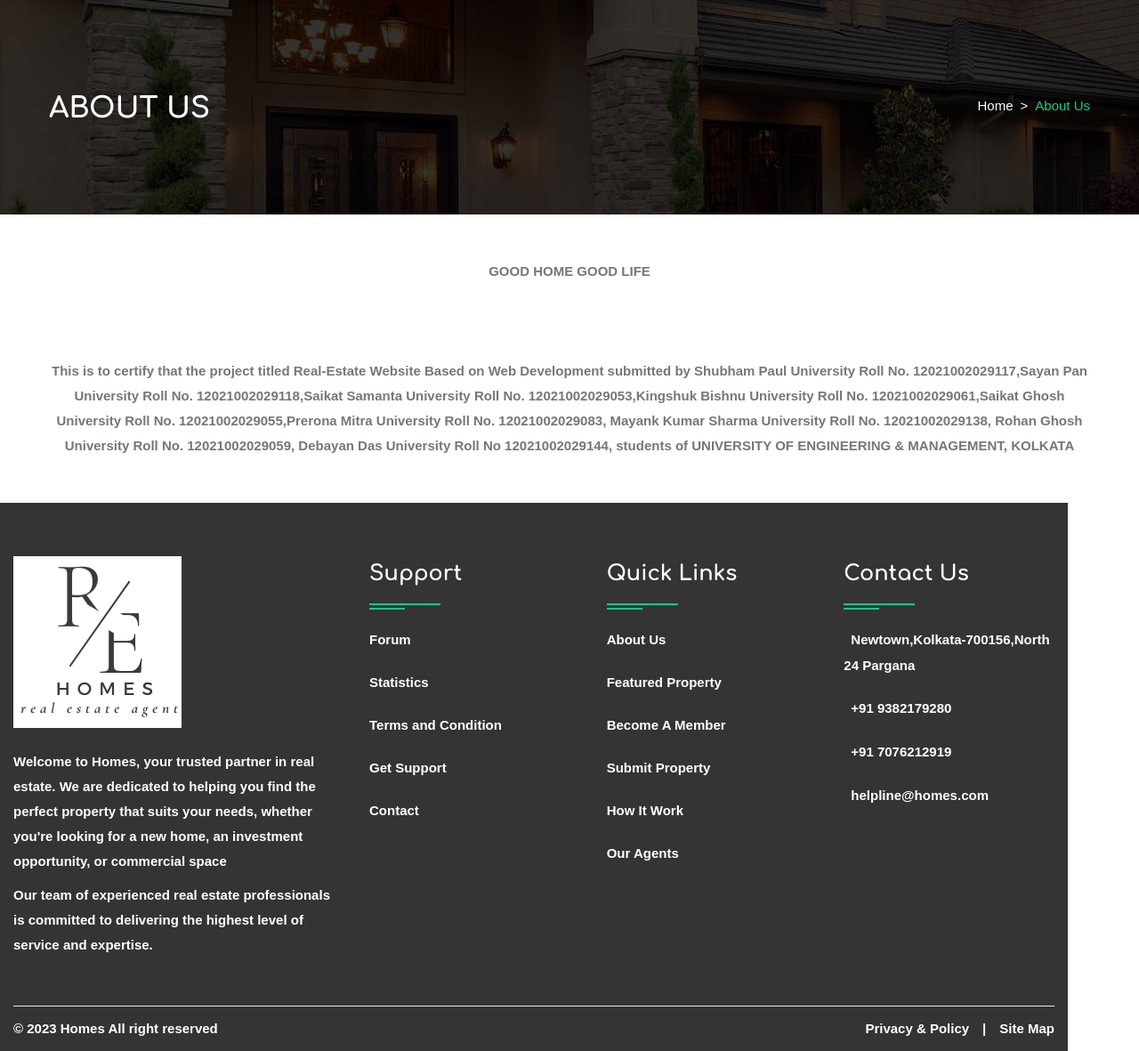
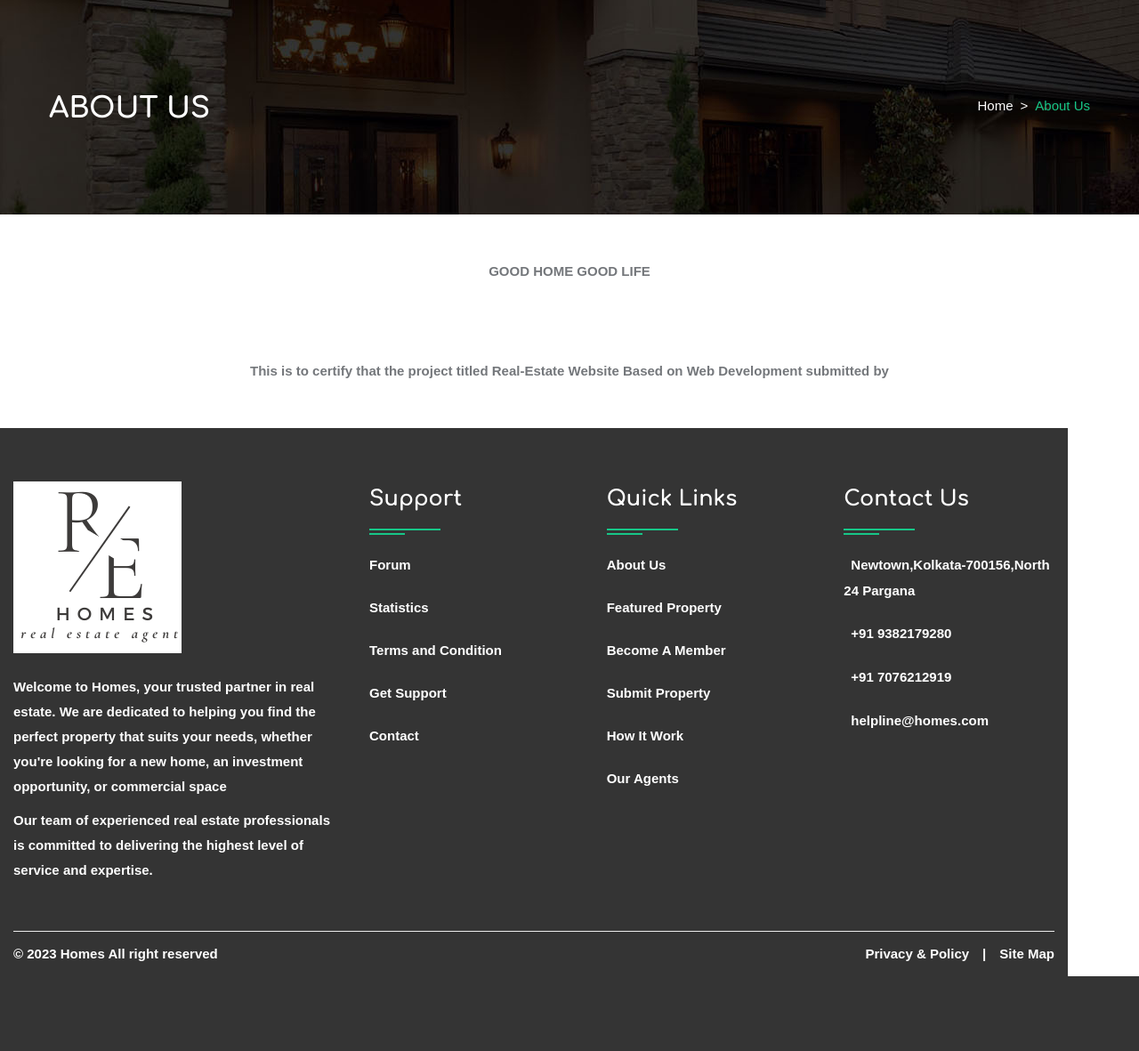
Before and after one commit to Sayan963/Real-Estate-Website-based-on-PHP, a PHP site: page /about.php in a window 1280 px wide. Shown: the part 377-1558 px from the top of the page at 89% size. After the commit the page ends 1474 px from the top, so only its background shows below. Run offline with PHP 8.4, Linux system fonts and the light colour scheme; some web fonts are replaced.

Commit message:
Update about.php

```diff
--- a/about.php
+++ b/about.php
@@ -69,12 +69,7 @@ include("config.php");
 				<b height="50px" width="100px">GOOD HOME GOOD LIFE <b>
                     <br><br><br><br>
                     <b>This is to certify that the project titled Real-Estate Website Based on Web Development
-submitted by Shubham Paul University Roll No. 12021002029117,Sayan Pan University Roll No.
-12021002029118,Saikat Samanta University Roll No. 12021002029053,Kingshuk Bishnu University Roll No.
-12021002029061,Saikat Ghosh University Roll No. 12021002029055,Prerona Mitra University Roll No.
-12021002029083, Mayank Kumar Sharma University Roll No. 12021002029138, Rohan Ghosh University Roll
-No. 12021002029059, Debayan Das University Roll No 12021002029144, students of UNIVERSITY OF
-ENGINEERING & MANAGEMENT, KOLKATA<b>
+submitted by <b>
             </center>
             </div>
         </div>
```
